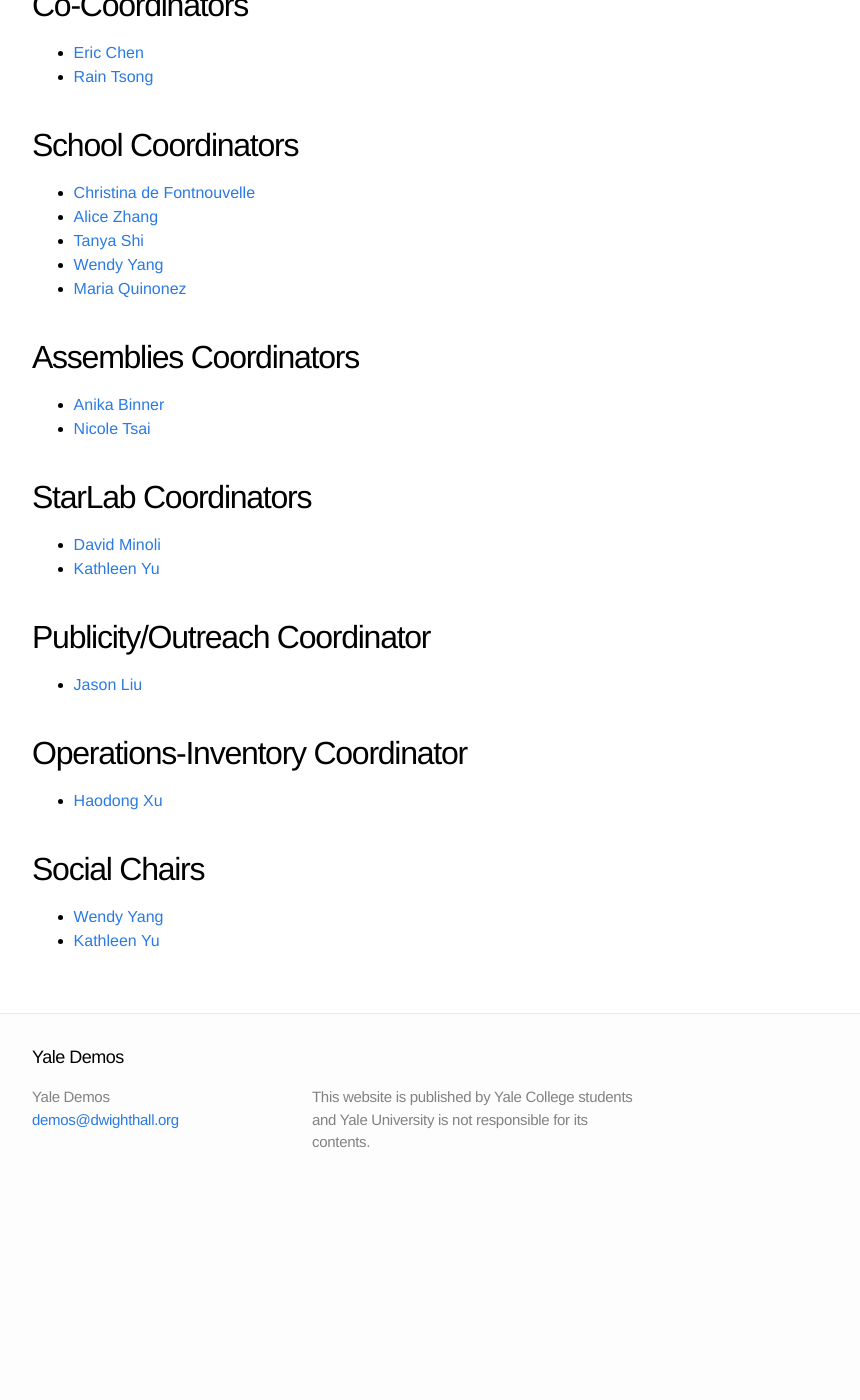
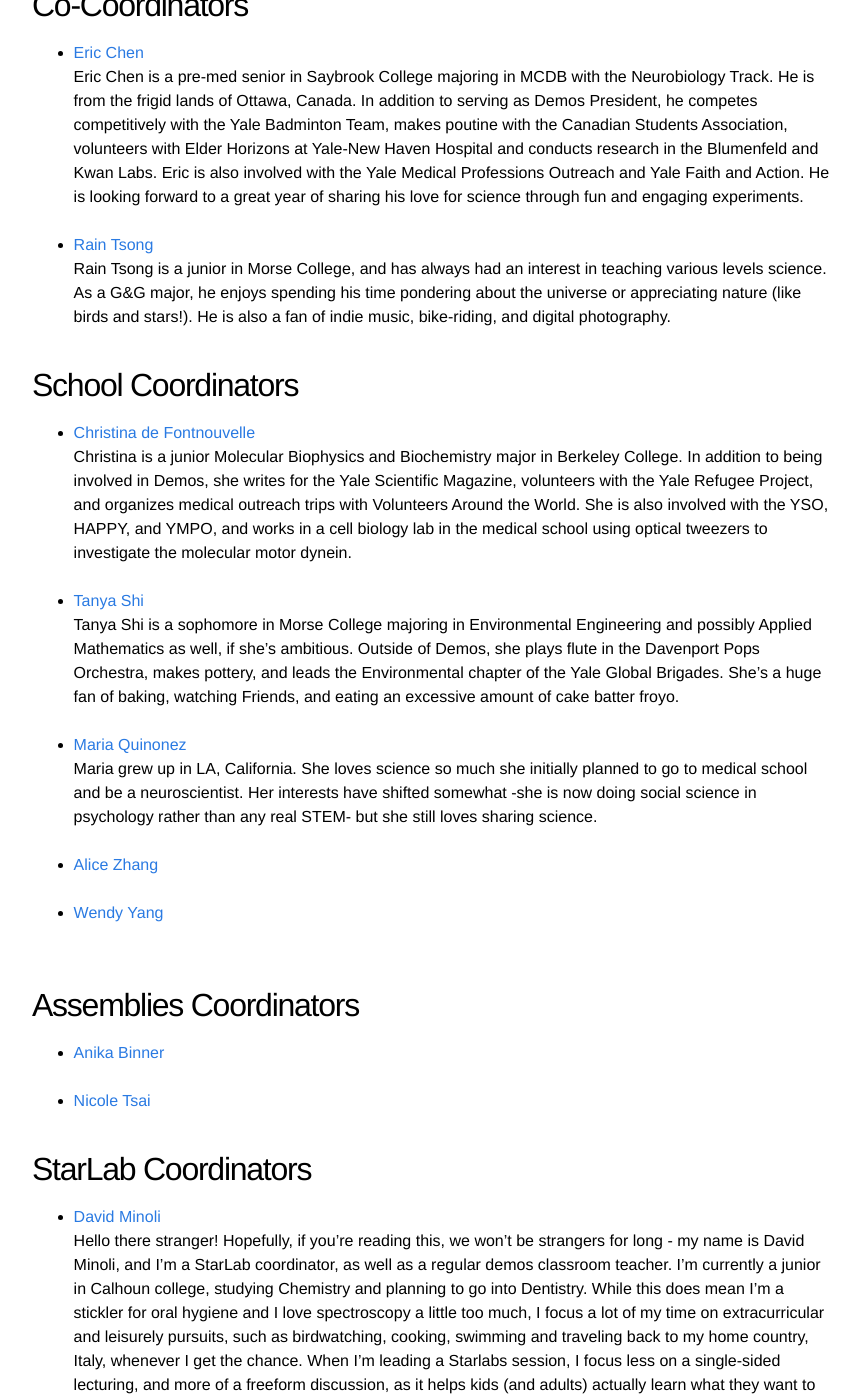
Before and after one commit to jasonkliu/demos, a Jekyll site: the page built from contact.md, in a window 1280 px wide and 1400 px high, scrolled down 249 px. Shown: the whole window, without its empty margins (208-1068 px from the left). Built offline with Jekyll 4.4.1, drawn with Linux system fonts in a browser that asks for light colours; before the commit the page ends 1448 px from its top, so only the background shows below that; some of the changed text lies outside the part shown.

Commit message:
Add biographies to all of the contact profiles

```diff
--- a/contact.md
+++ b/contact.md
@@ -6,28 +6,81 @@ permalink: /contact/
 
 If you have any questions, please contact us!
 
+
 Co-Coordinators
 ---------------
 - [Eric Chen](mailto:eric.chen@yale.edu)
+   Eric Chen is a pre-med senior in Saybrook College majoring in MCDB with the Neurobiology Track. He
+   is from the frigid lands of Ottawa, Canada. In addition to serving as Demos President, he competes
+   competitively with the Yale Badminton Team, makes poutine with the Canadian Students Association,
+   volunteers with Elder Horizons at Yale-New Haven Hospital and conducts research in the Blumenfeld
+   and Kwan Labs. Eric is also involved with the Yale Medical Professions Outreach and Yale Faith and
+   Action. He is looking forward to a great year of sharing his love for science through fun and
+   engaging experiments.
+&nbsp;
+
 - [Rain Tsong](mailto:rain.tsong@yale.edu)
+   Rain Tsong is a junior in Morse College, and has always had an interest in teaching various levels
+   science. As a G&G major, he enjoys spending his time pondering about the universe or appreciating
+   nature (like birds and stars!). He is also a fan of indie music, bike-riding, and digital
+   photography.
 
 School Coordinators
 -------------------
 - [Christina de Fontnouvelle](mailto:christina.defontnouvelle@yale.edu)
+   Christina is a junior Molecular Biophysics and Biochemistry major in Berkeley College. In addition
+   to being involved in Demos, she writes for the Yale Scientific Magazine, volunteers with the Yale
+   Refugee Project, and organizes medical outreach trips with Volunteers Around the World. She is also
+   involved with the YSO, HAPPY, and YMPO, and works in a cell biology lab in the medical school using
+   optical tweezers to investigate the molecular motor dynein.
+&nbsp;
+
+- [Tanya Shi](mailto:tanya.shi@yale.edu)
+   Tanya Shi is a sophomore in Morse College majoring in Environmental Engineering and possibly Applied
+   Mathematics as well, if she's ambitious. Outside of Demos, she plays flute in the Davenport Pops
+   Orchestra, makes pottery, and leads the Environmental chapter of the Yale Global Brigades. She's a
+   huge fan of baking, watching Friends, and eating an excessive amount of cake batter froyo.
+&nbsp;
+
+- [Maria Quinonez](mailto:maria.quinonez@yale.edu)
+   Maria grew up in LA, California. She loves science so much she initially planned to go to medical
+   school and be a neuroscientist. Her interests have shifted somewhat -she is now doing social science
+   in psychology rather than any real STEM- but she still loves sharing science.
+&nbsp;
+
 - [Alice Zhang](mailto:alice.zhang@yale.edu)
-- [Tanya Shi](mailto:tanya.shi@yale.edu)
+&nbsp;
+
 - [Wendy Yang](mailto:wendy.yang@yale.edu)
-- [Maria Quinonez](mailto:maria.quinonez@yale.edu)
+&nbsp;
 
 Assemblies Coordinators
 -----------------------
 - [Anika Binner](mailto:anika.binner@yale.edu)
+&nbsp;
+
 - [Nicole Tsai](mailto:nicole.tsai@yale.edu)
 
 StarLab Coordinators
 --------------------
 - [David Minoli](mailto:david.minoli@yale.edu)
+   Hello there stranger!  Hopefully, if you're reading this, we won't be strangers for long - my name
+   is David Minoli, and I'm a StarLab coordinator, as well as a regular demos classroom teacher.  I'm
+   currently a junior in Calhoun college, studying Chemistry and planning to go into Dentistry.  While
+   this does mean I'm a stickler for oral hygiene and I love spectroscopy a little too much, I focus a
+   lot of my time on extracurricular and leisurely pursuits, such as birdwatching, cooking, swimming
+   and traveling back to my home country, Italy, whenever I get the chance.  When I'm leading a
+   Starlabs session, I focus less on a single-sided lecturing, and more of a freeform discussion, as it
+   helps kids (and adults) actually learn what they want to know.  As for teaching in the classroom, I
+   particularly enjoy doing chemistry experiments, since I believe that there's no better way of
+   learning science than hands-on experience.
+&nbsp;
+
 - [Kathleen Yu](mailto:kathleen.yu@yale.edu)
+   Kathleen is a sophomore in Pierson College majoring in Molecular Biophysics and Biochemistry.
+   Outside of volunteering for DEMOS, she is involved with Yale Science Olympiad, Undergraduate Women
+   in Science at Yale, and research at the Yale School of Medicine. In her free time, Kathleen loves to
+   cook and follow food blogs.
 
 Publicity/Outreach Coordinator
 ------------------------------
@@ -36,8 +89,13 @@ Publicity/Outreach Coordinator
 Operations-Inventory Coordinator
 ---------------------------------
 - [Haodong Xu](mailto:haodong.xu@yale.edu)
+   I am from San Jose, California and my prospective major is ecology and evolutionary biology. My
+   favorite animal is the rhinoceros and I dislike Chipotle. A lot. My random hobbies include playing
+   wiffle ball, watching the food network, and making breakfast.
 
 Social Chairs
 -------------
 - [Wendy Yang](mailto:wendy.yang@yale.edu)
+&nbsp;
+
 - [Kathleen Yu](mailto:kathleen.yu@yale.edu)
```
